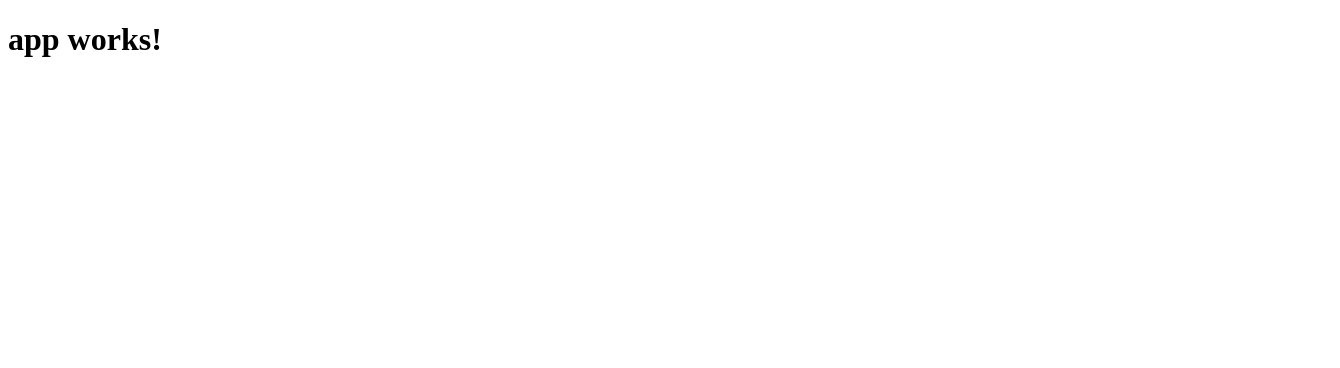
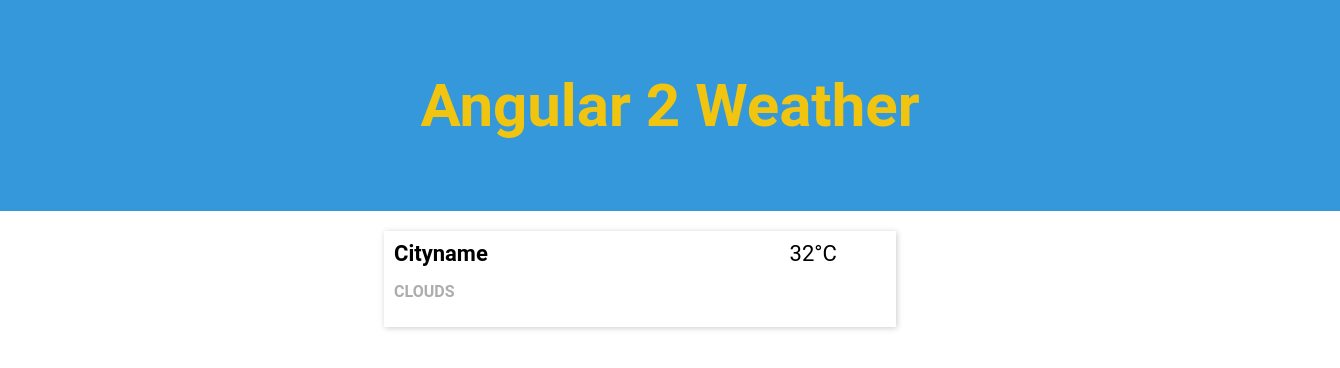
Before and after one commit to gustavo81988/ngweather, an Angular app: page / in a window 1280 px wide. Shown: the top 368 px of the page, 1340 px wide, since content can reach past the window. Built offline with nearby package versions, Linux system fonts and the light colour scheme.

Commit message:
first components

```diff
--- a/src/app/app.component.ts
+++ b/src/app/app.component.ts
@@ -2,7 +2,12 @@ import { Component } from '@angular/core';
 
 @Component({
   selector: 'app-root',
-  templateUrl: './app.component.html',
+  template: `
+        <header>
+            <h1>Angular 2 Weather</h1>
+        </header>
+        <weather-list></weather-list>
+    `,
   styleUrls: ['./app.component.css']
 })
 export class AppComponent {
--- a/src/app/app.module.ts
+++ b/src/app/app.module.ts
@@ -4,10 +4,14 @@ import { FormsModule } from '@angular/forms';
 import { HttpModule } from '@angular/http';
 
 import { AppComponent } from './app.component';
+import { WeatherItemComponent } from './weather/weather-item.component';
+import { WeatherListComponent } from './weather/weather-list.component';
 
 @NgModule({
   declarations: [
-    AppComponent
+    AppComponent,
+    WeatherItemComponent,
+    WeatherListComponent
   ],
   imports: [
     BrowserModule,
--- /dev/null
+++ b/src/app/weather/weather-item.component.css
@@ -0,0 +1,21 @@
+.col-1 {
+  display: inline-block;
+  width: 40%;
+}
+
+.col-1 h3 {
+  margin: 0 0 10px 0;
+  padding: 0;
+  font-size: 22px;
+}
+
+.col-2 {
+  display: inline-block;
+  width: 50%;
+  vertical-align: top;
+  text-align: right;
+}
+
+.temperature {
+  font-size: 22px;
+}
--- /dev/null
+++ b/src/app/weather/weather-item.component.ts
@@ -0,0 +1,23 @@
+import { Component
+ } from '@angular/core';
+
+@Component({
+  selector: 'weather-item',
+  template: `
+    <article class="weather-element">
+          <div class="col-1">
+              <h3>Cityname</h3>
+              <p class="info">CLOUDS</p>
+          </div>
+          <div class="col-2">
+              <span class="temperature">32°C</span>
+          </div>
+      </article>
+  `,
+  styleUrls: ['./weather-item.component.css']
+})
+export class WeatherItemComponent {
+
+
+
+}
--- /dev/null
+++ b/src/app/weather/weather-list.component.ts
@@ -0,0 +1,14 @@
+import { Component } from '@angular/core';
+
+@Component({
+  selector: 'weather-list',
+  template: `
+      <section class="weather-list">
+          <weather-item></weather-item>
+      </section>
+  `,
+  styles: []
+})
+export class WeatherListComponent{
+
+}
--- a/src/styles.css
+++ b/src/styles.css
@@ -1 +1,89 @@
-/* You can add global styles to this file, and also import other style files */
+body {
+  padding: 0;
+  margin: 0;
+  font-family: "Roboto", Arial, sans-serif;
+  font-size: 16px;
+}
+
+header {
+  background-color: #3498db;
+  padding: 30px;
+  width: 100%;
+  color: white;
+  text-align: center;
+  font-size: 30px;
+  color: #f1c40f;
+}
+
+.weather-list {
+  margin: 20px auto;
+  width: 40%;
+}
+
+.weather-element {
+  box-shadow: 1px 1px 6px #ccc;
+  padding: 10px;
+  margin: 10px 0;
+}
+
+.tooltip {
+  position: absolute;
+  padding: 3px;
+  font-size: 12px;
+  background-color: #eee;
+  border-radius: 3px;
+  border: 1px solid #ccc;
+  text-align: left;
+}
+
+.temperature {
+  cursor: default;
+}
+
+.info {
+  color: rgba(95, 95, 95, 0.51);
+  font-weight: bold;
+}
+
+
+.weather-search {
+  margin: 20px auto;
+  width: 40%;
+  text-align: center;
+
+  label {
+    font-weight: bold;
+    margin-right: 20px;
+  }
+
+  button, input {
+    font-size: inherit;
+    font-family: inherit;
+  }
+
+  input {
+    padding: 3px 5px;
+    outline: none;
+    width: 50%;
+    margin-right: 20px;
+  }
+
+  button {
+    background-color: #2ecc71;
+    border: none;
+    padding: 4px 8px;
+    box-shadow: 1px 1px 1px #95a5a6;
+    cursor: pointer;
+    color: white;
+  }
+
+  button:hover {
+    background-color: #27ae60;
+  }
+}
+
+@media screen and (max-width: 768px) {
+  .weather-list {
+    width: 80%;
+  }
+}
```
